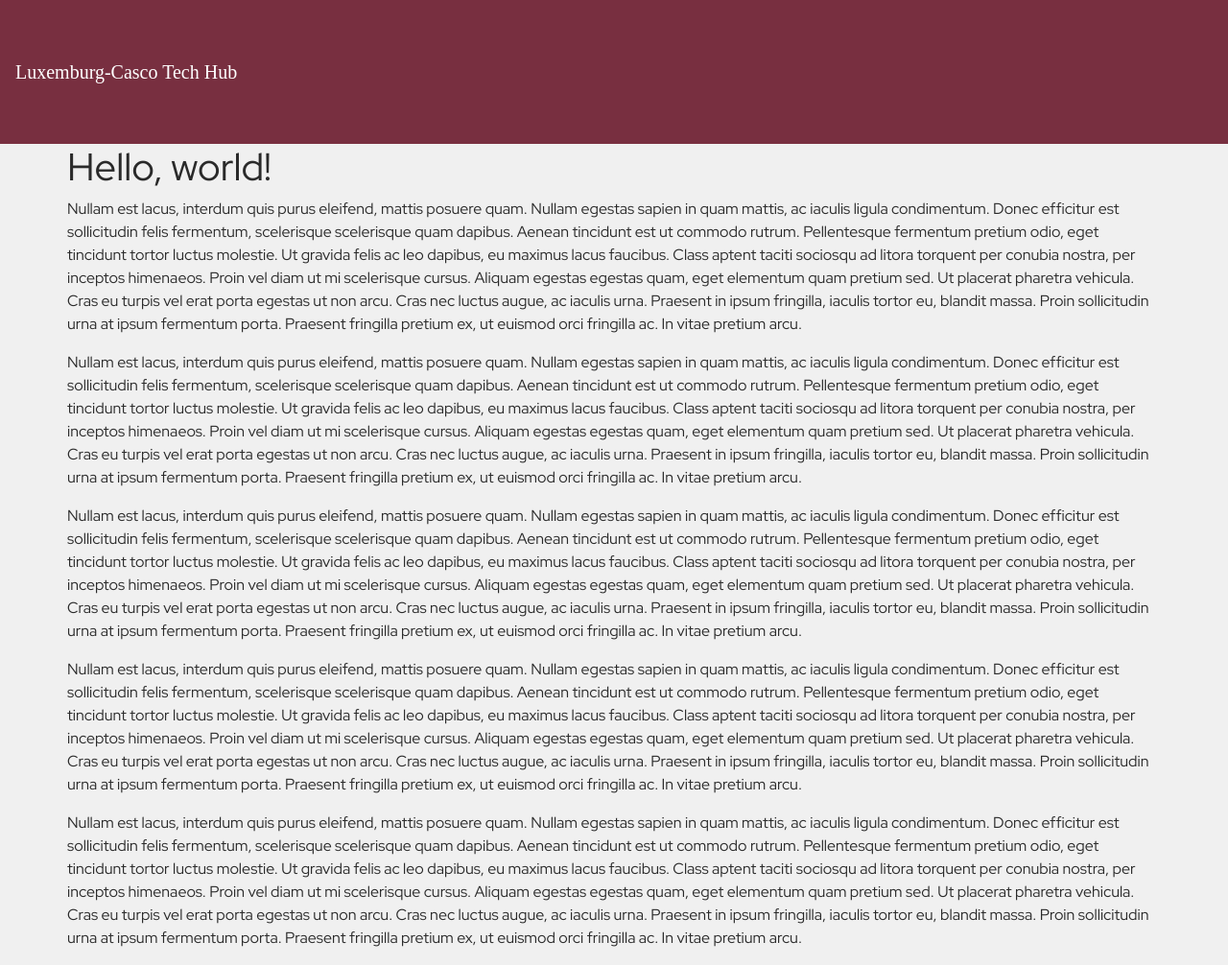
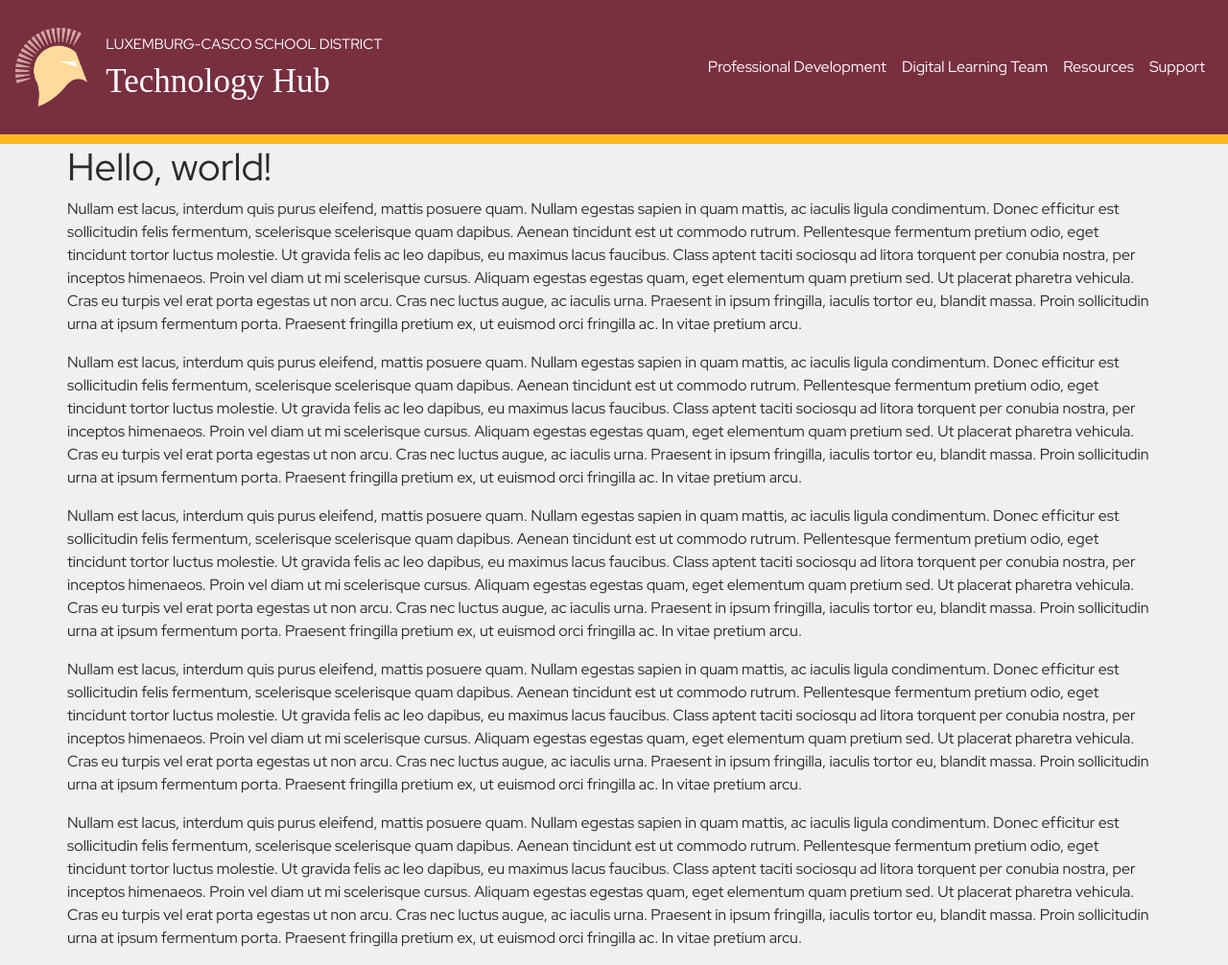
Before and after one commit to cromdenne/TechHub, a Jekyll site: the page built from index.html, in a window 1280 px wide and 1006 px high. Shown: the whole window at 96% size. Built offline with Jekyll 4.4.1, drawn with Linux system fonts in a browser that asks for light colours; nearby versions of some CDN libraries; some web fonts are replaced.

Commit message:
Style header

```diff
--- a/_includes/header.html
+++ b/_includes/header.html
@@ -1,3 +1,35 @@
 <nav class="header navbar navbar-expand-lg fixed-top">
-  <a class="navbar-brand" href="#">Luxemburg-Casco Tech Hub</a>
+  <a class="navbar-brand" href="#">
+    <img src="/images/LuxCasco.png" width="75" class="d-inline-block
+                                                align-middle"
+                                               alt="Lux-Casco Spartan logo">
+    <span class="d-inline-block align-middle">
+      <span class="plaintext text-uppercase">
+        Luxemburg-Casco School District
+      </span>
+      <br>
+      <span class="display">Technology Hub</span>
+    </span>
+  </a><!-- /.navbar-brand -->
+  <button class="navbar-toggler" type="button" data-toggle="collapse"
+          data-target="#navbarText" aria-controls="navigation"
+          aria-expanded="false" aria-label="Toggle navigation">
+    <span class="navbar-toggler-icon"></span>
+  </button>
+  <div class="collapse navbar-collapse" id="navigation">
+    <ul class="navbar-nav ml-auto">
+      <li class="nav-item">
+        <a class="nav-link" href="#">Professional Development</a>
+      </li>
+      <li class="nav-item">
+        <a class="nav-link" href="#">Digital Learning Team</a>
+      </li>
+      <li class="nav-item">
+        <a class="nav-link" href="#">Resources</a>
+      </li>
+      <li class="nav-item">
+        <a class="nav-link" href="#">Support</a>
+      </li>
+    </ul><!-- /.navbar-nav -->
+  </div><!-- /.collapse -->
 </nav>
--- a/styles/main.scss
+++ b/styles/main.scss
@@ -7,6 +7,7 @@
 /*===========================================================================*/
 $black:     #2a2a2a;
 $burgundy:  #782f40;
+$gold:      #ffb81c;
 $white:     #ffffff;
 
 /*===========================================================================*/
@@ -24,10 +25,30 @@ body {
 /*===========================================================================*/
 .header {
   background-color: $burgundy;
+  border-bottom: 10px solid $gold;
   color: $white;
   min-height: 150px;
   .navbar-brand {
     color: $white;
-    font-family: 'Saira Stencil One', cursive;
+    img {
+      margin-right: 15px;
+    }
+    .display {
+      font-family: 'Saira Stencil One', cursive;
+      font-size: 1.75em;
+    }
+    .plaintext {
+      font-size: 0.75em;
+    }
+  }
+  .navbar-nav {
+    a, a:visited {
+      color: $white;
+      transition: all ease-in-out 0.2s;
+    }
+    a:hover, a:active {
+      color: $gold;
+      transition: all ease-in-out 0.2s;
+    }
   }
 }
```
Also changed, not shown: images/LuxCasco.png (added).
